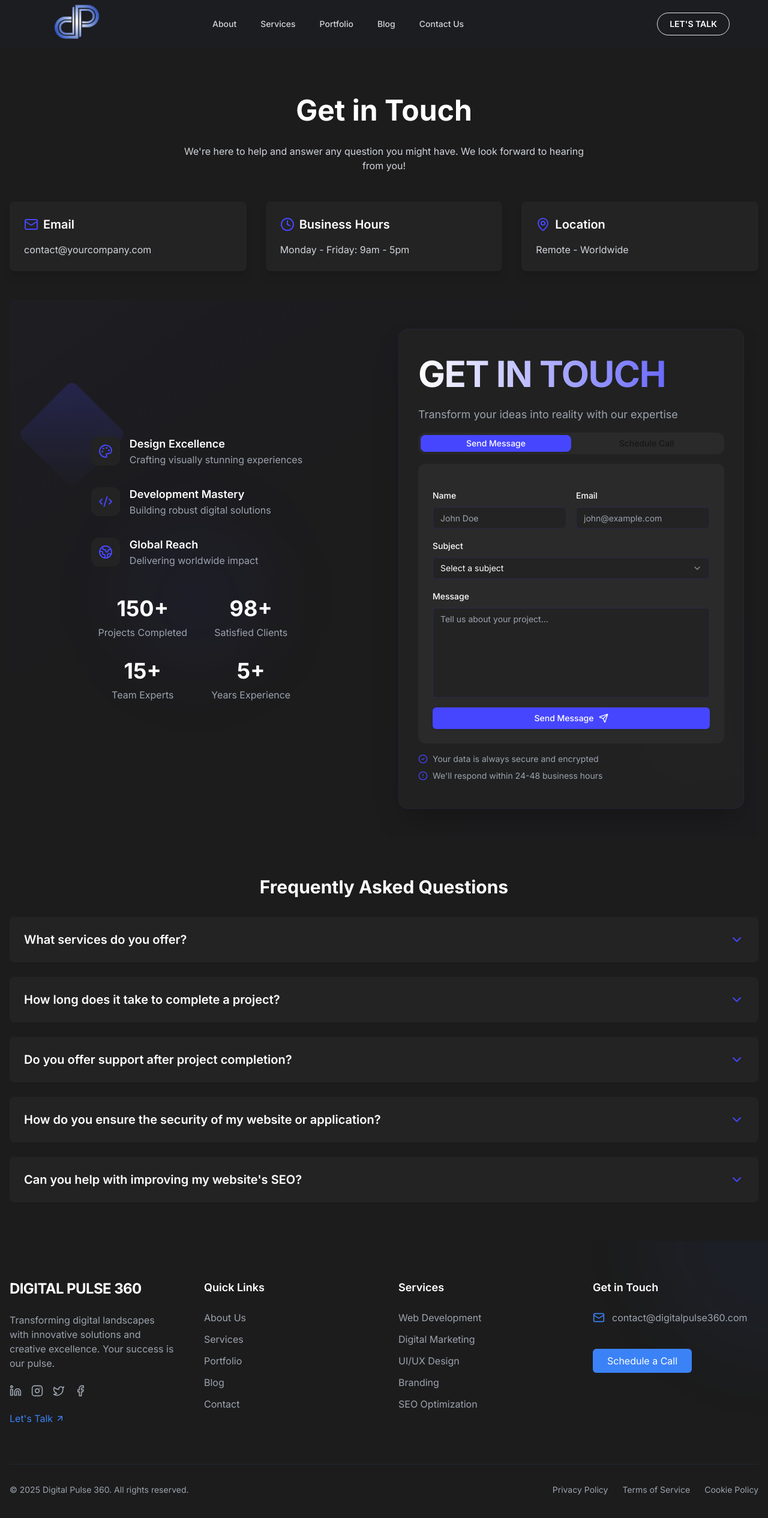
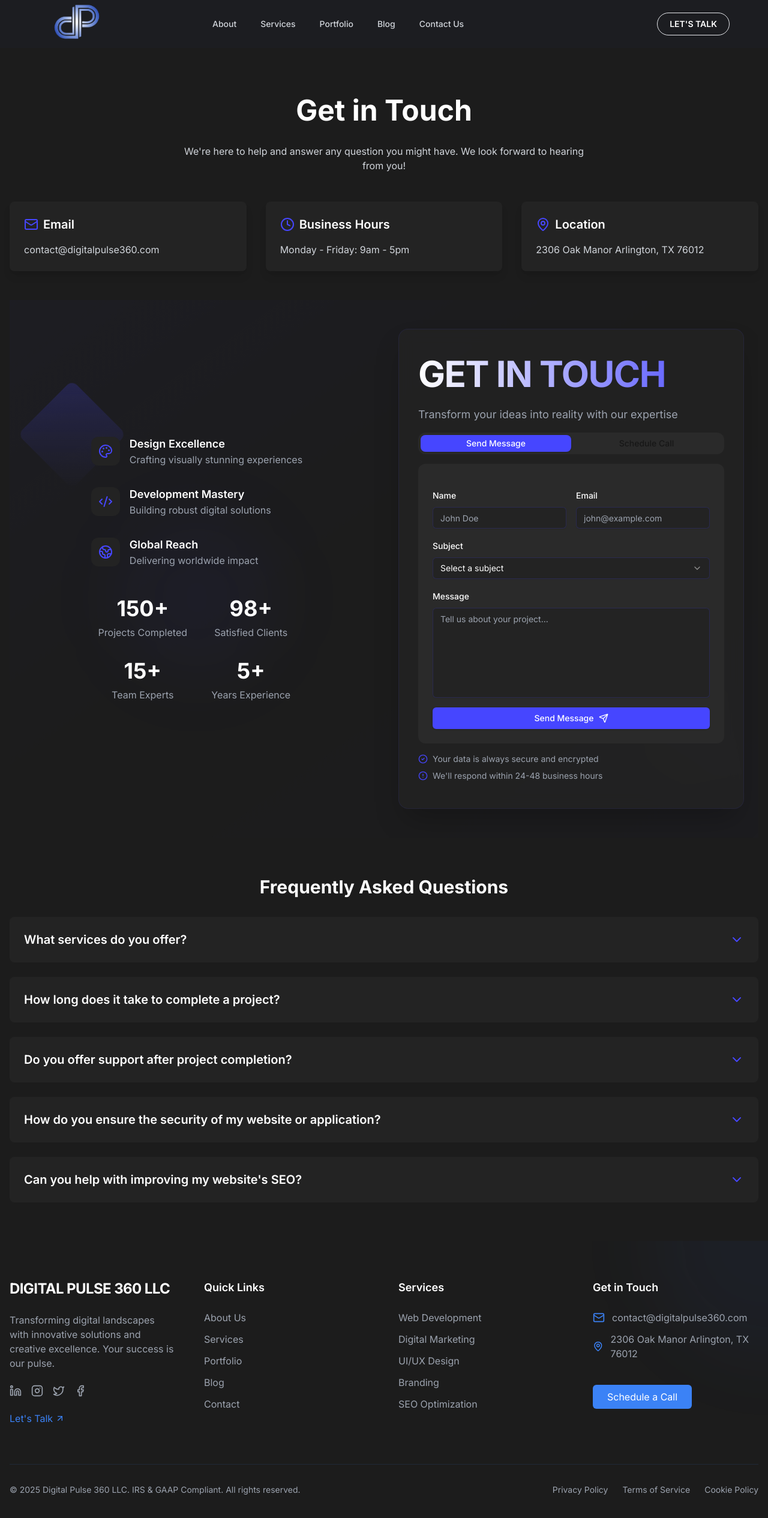
Before and after one commit to AbdullahRasheed45/Digital_Pulse_360, a Next.js app: page /contact in a window 1280 px wide. Shown: the top 2530 px of the page at 60% size. Built offline with nearby package versions, Linux system fonts and the light colour scheme.

Commit message:
minor adjusted to the layout and footer

```diff
--- a/src/app/Components/Footer/Footer.jsx
+++ b/src/app/Components/Footer/Footer.jsx
@@ -1,5 +1,14 @@
-import Link from "next/link"
-import { Mail, MapPin, Phone, ArrowUpRight, Linkedin, Instagram, Twitter, Facebook } from "lucide-react"
+import Link from "next/link";
+import {
+  Mail,
+  MapPin,
+  Phone,
+  ArrowUpRight,
+  Linkedin,
+  Instagram,
+  Twitter,
+  Facebook,
+} from "lucide-react";
 
 export default function Footer() {
   return (
@@ -12,10 +21,12 @@ export default function Footer() {
         <div className="grid grid-cols-1 md:grid-cols-2 lg:grid-cols-4 gap-12">
           {/* Brand Section */}
           <div className="space-y-6">
-            <h2 className="text-2xl font-bold tracking-tight">DIGITAL PULSE 360</h2>
+            <h2 className="text-2xl font-bold tracking-tight">
+              DIGITAL PULSE 360 LLC
+            </h2>
             <p className="text-gray-400 max-w-sm">
-              Transforming digital landscapes with innovative solutions and creative excellence. Your success is our
-              pulse.
+              Transforming digital landscapes with innovative solutions and
+              creative excellence. Your success is our pulse.
             </p>
             <div className="flex items-center space-x-4">
               <Link
@@ -65,27 +76,42 @@ export default function Footer() {
             <h3 className="text-lg font-semibold">Quick Links</h3>
             <ul className="space-y-3">
               <li>
-                <Link href="/about" className="text-gray-400 hover:text-white transition-colors">
+                <Link
+                  href="/about"
+                  className="text-gray-400 hover:text-white transition-colors"
+                >
                   About Us
                 </Link>
               </li>
               <li>
-                <Link href="/services" className="text-gray-400 hover:text-white transition-colors">
+                <Link
+                  href="/services"
+                  className="text-gray-400 hover:text-white transition-colors"
+                >
                   Services
                 </Link>
               </li>
               <li>
-                <Link href="/portfolio" className="text-gray-400 hover:text-white transition-colors">
+                <Link
+                  href="/portfolio"
+                  className="text-gray-400 hover:text-white transition-colors"
+                >
                   Portfolio
                 </Link>
               </li>
               <li>
-                <Link href="/careers" className="text-gray-400 hover:text-white transition-colors">
+                <Link
+                  href="/careers"
+                  className="text-gray-400 hover:text-white transition-colors"
+                >
                   Blog
                 </Link>
               </li>
               <li>
-                <Link href="/blog" className="text-gray-400 hover:text-white transition-colors">
+                <Link
+                  href="/blog"
+                  className="text-gray-400 hover:text-white transition-colors"
+                >
                   Contact
                 </Link>
               </li>
@@ -97,27 +123,42 @@ export default function Footer() {
             <h3 className="text-lg font-semibold">Services</h3>
             <ul className="space-y-3">
               <li>
-                <Link href="/services/web-development" className="text-gray-400 hover:text-white transition-colors">
+                <Link
+                  href="/services/web-development"
+                  className="text-gray-400 hover:text-white transition-colors"
+                >
                   Web Development
                 </Link>
               </li>
               <li>
-                <Link href="/services/digital-marketing" className="text-gray-400 hover:text-white transition-colors">
+                <Link
+                  href="/services/digital-marketing"
+                  className="text-gray-400 hover:text-white transition-colors"
+                >
                   Digital Marketing
                 </Link>
               </li>
               <li>
-                <Link href="/services/ui-ux" className="text-gray-400 hover:text-white transition-colors">
+                <Link
+                  href="/services/ui-ux"
+                  className="text-gray-400 hover:text-white transition-colors"
+                >
                   UI/UX Design
                 </Link>
               </li>
               <li>
-                <Link href="/services/branding" className="text-gray-400 hover:text-white transition-colors">
+                <Link
+                  href="/services/branding"
+                  className="text-gray-400 hover:text-white transition-colors"
+                >
                   Branding
                 </Link>
               </li>
               <li>
-                <Link href="/services/seo" className="text-gray-400 hover:text-white transition-colors">
+                <Link
+                  href="/services/seo"
+                  className="text-gray-400 hover:text-white transition-colors"
+                >
                   SEO Optimization
                 </Link>
               </li>
@@ -130,7 +171,17 @@ export default function Footer() {
             <ul className="space-y-3">
               <li className="flex items-center space-x-3 text-gray-400 hover:text-white transition-colors group">
                 <Mail className="w-5 h-5 text-blue-500 group-hover:text-blue-400" />
-                <a href="mailto:hello@digitalpulse360.com">contact@digitalpulse360.com</a>
+                <a href="mailto:hello@digitalpulse360.com">
+                  contact@digitalpulse360.com
+                </a>
+              </li>
+              {/* <li className="flex items-center space-x-3 text-gray-400 hover:text-white transition-colors group">
+                <Phone className="w-5 h-5 text-blue-500 group-hover:text-blue-400" />
+                <a href="tel:+1234567890">+1 (234) 567-890</a>
+              </li> */}
+              <li className="flex items-center space-x-3 text-gray-400 hover:text-white transition-colors group">
+                <MapPin className="w-5 h-5 text-blue-500 group-hover:text-blue-400" />
+                <span>2306 Oak Manor Arlington, TX 76012</span>
               </li>
             </ul>
             <div className="pt-4">
@@ -146,20 +197,32 @@ export default function Footer() {
 
         {/* Bottom Bar */}
         <div className="mt-16 pt-8 border-t border-gray-800 flex flex-col md:flex-row justify-between items-center space-y-4 md:space-y-0">
-          <p className="text-gray-400 text-sm">© {new Date().getFullYear()} Digital Pulse 360. All rights reserved.</p>
+          <p className="text-gray-400 text-sm">
+            © {new Date().getFullYear()} Digital Pulse 360 LLC. IRS & GAAP
+            Compliant. All rights reserved.
+          </p>
           <div className="flex space-x-6 text-sm">
-            <Link href="/privacy" className="text-gray-400 hover:text-white transition-colors">
+            <Link
+              href="/privacy"
+              className="text-gray-400 hover:text-white transition-colors"
+            >
               Privacy Policy
             </Link>
-            <Link href="/terms" className="text-gray-400 hover:text-white transition-colors">
+            <Link
+              href="/terms"
+              className="text-gray-400 hover:text-white transition-colors"
+            >
               Terms of Service
             </Link>
-            <Link href="/cookies" className="text-gray-400 hover:text-white transition-colors">
+            <Link
+              href="/cookies"
+              className="text-gray-400 hover:text-white transition-colors"
+            >
               Cookie Policy
             </Link>
           </div>
         </div>
       </div>
     </footer>
-  )
+  );
 }
--- a/src/app/about/layout.jsx
+++ b/src/app/about/layout.jsx
@@ -1,34 +1,34 @@
 const teamMembers = [
-    {
-      name: "Zubair Bashir",
-      role: "CEO & Founder",
-      image: "/images/zubair.jpg",
-      bio: "Visionary leader with 15+ years in tech innovation.",
-      bio1: "Zubair’s journey from a finance and accounting expert to a tech and AI enthusiast has been nothing short of transformative. With over 15 years of experience in financial management and a passion for cutting-edge technology, he now leads innovative AI-driven solutions that bridge the gap between finance and technology, helping businesses thrive in the digital age.",
-      twitter: "https://twitter.com/zubairbashir",
-      linkedin: "https://linkedin.com/in/zubairbashir",
-      github: "https://github.com/zubairbashir",
-    },
+  // {
+  //   name: "Zubair Bashir",
+  //   role: "CEO & Founder",
+  //   image: "/images/zubair.jpg",
+  //   bio: "Visionary leader with 15+ years in tech innovation.",
+  //   bio1: "Zubair’s journey from a finance and accounting expert to a tech and AI enthusiast has been nothing short of transformative. With over 15 years of experience in financial management and a passion for cutting-edge technology, he now leads innovative AI-driven solutions that bridge the gap between finance and technology, helping businesses thrive in the digital age.",
+  //   twitter: "https://twitter.com/zubairbashir",
+  //   linkedin: "https://linkedin.com/in/zubairbashir",
+  //   github: "https://github.com/zubairbashir",
+  // },
   {
     name: "Muhammad Abdullah",
     role: "CTO",
     image: "/images/abdullah1.jpg",
     bio: "Passionate about cutting-edge technologies and scalable solutions.",
-      bio1: "A tech enthusiast with a deep passion for developing scalable, efficient, and high-performance systems. Abdullah thrives on solving complex problems and has a proven track record of leading successful projects that harness the latest advancements in technology.",
+    bio1: "A Cambridge university graduate and tech enthusiast with a deep passion for developing scalable, efficient, and high-performance systems. Abdullah thrives on solving complex problems and has a proven track record of leading successful projects that harness the latest advancements in technology.",
     twitter: "https://twitter.com/johnsmith",
     linkedin: "https://linkedin.com/in/johnsmith",
     github: "https://github.com/johnsmith",
   },
-    {
-      name: "Alice Johnson",
-      role: "Design Lead",
-      image: "/images/alice.jpg",
-      bio: "Award-winning designer with a keen eye for user-centric experiences.",
-      bio1: "An award-winning designer with a sharp eye for user-centric experiences and a deep understanding of the intersection between art and technology. Alice crafts intuitive, aesthetically pleasing designs that enhance the user experience and elevate brand identity.",
-      twitter: "https://twitter.com/alicejohnson",
-      linkedin: "https://linkedin.com/in/alicejohnson",
-      github: "https://github.com/alicejohnson",
-    },
+  // {
+  //   name: "Alice Johnson",
+  //   role: "Design Lead",
+  //   image: "/images/alice.jpg",
+  //   bio: "Award-winning designer with a keen eye for user-centric experiences.",
+  //   bio1: "An award-winning designer with a sharp eye for user-centric experiences and a deep understanding of the intersection between art and technology. Alice crafts intuitive, aesthetically pleasing designs that enhance the user experience and elevate brand identity.",
+  //   twitter: "https://twitter.com/alicejohnson",
+  //   linkedin: "https://linkedin.com/in/alicejohnson",
+  //   github: "https://github.com/alicejohnson",
+  // },
   {
     name: "Usman Rasheed",
     role: "Marketing Director",
@@ -41,41 +41,44 @@ const teamMembers = [
   },
 ];
 export const metadata = {
-    title: 'About Digital Pulse 360 | Leading Digital Innovation Agency',
-    description: 'Learn about Digital Pulse 360\'s journey in digital innovation. Discover our story, meet our expert team, and explore our core values in web development, mobile apps, SEO, and digital marketing.',
+  title: "About Digital Pulse 360 | Leading Digital Innovation Agency",
+  description:
+    "Learn about Digital Pulse 360's journey in digital innovation. Discover our story, meet our expert team, and explore our core values in web development, mobile apps, SEO, and digital marketing.",
   keywords: [
-      'Digital Pulse 360',
-      'digital agency',
-      'about us',
-      'company history',
-      'digital innovation',
-      'tech team',
-      'company values',
-      'digital transformation experts',
-      'web development team',
-      'digital marketing agency'
+    "Digital Pulse 360",
+    "digital agency",
+    "about us",
+    "company history",
+    "digital innovation",
+    "tech team",
+    "company values",
+    "digital transformation experts",
+    "web development team",
+    "digital marketing agency",
   ],
   openGraph: {
-      title: 'About Digital Pulse 360 - Innovation Meets Excellence',
-      description: 'Meet the team behind Digital Pulse 360 and discover how we\'re transforming the digital landscape with innovative solutions and cutting-edge technology.',
-      url: 'https://digitalpulse360.com/about',
-      siteName: 'Digital Pulse 360',
+    title: "About Us | Digital Pulse 360 | Innovation Meets Excellence",
+    description:
+      "Meet the team behind Digital Pulse 360 and discover how we're transforming the digital landscape with innovative solutions and cutting-edge technology.",
+    url: "https://digitalpulse360.com/about",
+    siteName: "Digital Pulse 360",
     images: [
       {
-          url: '/images/about-og.jpg', // Replace with your actual OG image
+        url: "/images/about-og.jpg", // Replace with your actual OG image
         width: 1200,
         height: 630,
-          alt: 'Digital Pulse 360 Team'
-        }
+        alt: "Digital Pulse 360 Team",
+      },
     ],
-      locale: 'en_US',
-      type: 'website',
+    locale: "en_US",
+    type: "website",
   },
   twitter: {
-      card: 'summary_large_image',
-      title: 'About Digital Pulse 360',
-      description: 'Discover our journey in digital innovation and meet the team shaping the future of digital transformation.',
-      images: ['/images/about-og.jpg'], // Replace with your actual Twitter card image
+    card: "summary_large_image",
+    title: "About Digital Pulse 360",
+    description:
+      "Discover our journey in digital innovation and meet the team shaping the future of digital transformation.",
+    images: ["/images/about-og.jpg"], // Replace with your actual Twitter card image
   },
   robots: {
     index: true,
@@ -83,51 +86,48 @@ export const metadata = {
     googleBot: {
       index: true,
       follow: true,
-        'max-video-preview': -1,
-        'max-image-preview': 'large',
-        'max-snippet': -1,
+      "max-video-preview": -1,
+      "max-image-preview": "large",
+      "max-snippet": -1,
     },
   },
   alternates: {
-      canonical: 'https://digitalpulse360.com/about'
+    canonical: "https://digitalpulse360.com/about",
   },
   other: {
-      'schema-org': {
-        '@type': 'Organization',
-        name: 'Digital Pulse 360',
-        description: 'A leading digital innovation agency specializing in web development, mobile apps, SEO, and digital marketing solutions.',
-        foundingDate: '2020',
+    "schema-org": {
+      "@type": "Organization",
+      name: "Digital Pulse 360",
+      description:
+        "A leading digital innovation agency specializing in web development, mobile apps, SEO, and digital marketing solutions.",
+      foundingDate: "2020",
       founders: [
         {
-            '@type': 'Person',
-            name: 'Zubair Bashir',
-            jobTitle: 'CEO & Founder'
-          }
+          "@type": "Person",
+          name: "Zubair Bashir",
+          jobTitle: "CEO & Founder",
+        },
       ],
-        employees: teamMembers.map(member => ({
-          '@type': 'Person',
+      employees: teamMembers.map((member) => ({
+        "@type": "Person",
         name: member.name,
-          jobTitle: member.role
+        jobTitle: member.role,
       })),
-        url: 'https://digitalpulse360.com',
+      url: "https://digitalpulse360.com",
       logo: {
-          '@type': 'ImageObject',
-          url: 'https://digitalpulse360.com/logo.png' // Replace with actual logo URL
+        "@type": "ImageObject",
+        url: "https://digitalpulse360.com/logo.png", // Replace with actual logo URL
       },
       sameAs: [
-          'https://twitter.com/digitalpulse360',
-          'https://linkedin.com/company/digitalpulse360',
-          'https://github.com/digitalpulse360'
+        "https://twitter.com/digitalpulse360",
+        "https://linkedin.com/company/digitalpulse360",
+        "https://github.com/digitalpulse360",
         // Add other social media profiles
-        ]
-      }
-    }
-  }
+      ],
+    },
+  },
+};
 
 export default function AboutLayout({ children }) {
-    return (
-      <>
-        {children}
-      </>
-    )
+  return <>{children}</>;
 }
--- a/src/app/case-study/layout.jsx
+++ b/src/app/case-study/layout.jsx
@@ -14,7 +14,7 @@ export const metadata = {
       'mobile app portfolio'
     ],
     openGraph: {
-      title: 'Digital Success Stories - Digital Pulse 360 Portfolio',
+      title: 'Digital Success Stories | Digital Pulse 360 Portfolio',
       description: 'Discover how Digital Pulse 360 transforms businesses through innovative digital solutions. Real results, real success stories.',
       url: 'https://digitalpulse360.com/case-study',
       siteName: 'Digital Pulse 360',
--- a/src/app/contact/components/contact-page.jsx
+++ b/src/app/contact/components/contact-page.jsx
@@ -1,8 +1,8 @@
-"use client"
-import ContactForm from "./ContactUs"
-import { Mail, Clock, MapPin } from "lucide-react"
-import { motion } from "framer-motion"
-import FAQSection from "./FAQSection"
+"use client";
+import ContactForm from "./ContactUs";
+import { Mail, Clock, MapPin } from "lucide-react";
+import { motion } from "framer-motion";
+import FAQSection from "./FAQSection";
 
 export default function ContactPage() {
   return (
@@ -22,13 +22,14 @@ export default function ContactPage() {
           transition={{ duration: 0.5, delay: 0.2 }}
           className="text-gray-300 text-center max-w-2xl mx-auto mb-12"
         >
-            We're here to help and answer any question you might have. We look forward to hearing from you!
+          We're here to help and answer any question you might have. We look
+          forward to hearing from you!
         </motion.p>
         <div className="grid md:grid-cols-3 gap-8 mb-12">
           <ContactInfoCard
             icon={<Mail className="w-6 h-6 text-[#4646ff]" />}
             title="Email"
-              content="contact@yourcompany.com"
+            content="contact@digitalpulse360.com"
           />
           <ContactInfoCard
             icon={<Clock className="w-6 h-6 text-[#4646ff]" />}
@@ -38,14 +39,16 @@ export default function ContactPage() {
           <ContactInfoCard
             icon={<MapPin className="w-6 h-6 text-[#4646ff]" />}
             title="Location"
-              content="Remote - Worldwide"
+            content="2306 Oak Manor
+Arlington, TX 76012
+"
           />
         </div>
         <ContactForm />
         <FAQSection />
       </div>
     </main>
-    )
+  );
 }
 
 function ContactInfoCard({ icon, title, content }) {
@@ -62,5 +65,5 @@ export default function ContactPage() {
       </div>
       <p className="text-gray-300">{content}</p>
     </motion.div>
-    )
+  );
 }
--- a/src/app/contact/layout.jsx
+++ b/src/app/contact/layout.jsx
@@ -1,5 +1,5 @@
 export const metadata = {
-    title: 'Contact Digital Pulse 360 | Get in Touch for Digital Solutions',
+    title: 'Contact | Digital Pulse 360 | Get in Touch for Digital Solutions',
     description: 'Connect with Digital Pulse 360 for web development, mobile apps, SEO, and digital marketing solutions. Let\'s discuss your next digital project and transform your online presence.',
     keywords: [
       'contact Digital Pulse 360',
--- a/src/app/services/layout.jsx
+++ b/src/app/services/layout.jsx
@@ -14,7 +14,7 @@ export const metadata = {
       'digital transformation'
     ],
     openGraph: {
-      title: 'Digital Services - Digital Pulse 360',
+      title: 'Digital Services | Digital Pulse 360',
       description: 'Comprehensive digital services including web development, mobile apps, SEO, social media marketing, UI/UX design, and market analytics. Transform your digital presence with Digital Pulse 360.',
       url: 'https://digitalpulse360.com/services',
       siteName: 'Digital Pulse 360',
--- a/src/app/terms/layout.jsx
+++ b/src/app/terms/layout.jsx
@@ -14,7 +14,7 @@ export const metadata = {
       'user rights'
     ],
     openGraph: {
-      title: 'Terms & Privacy Policy - Digital Pulse 360',
+      title: 'Terms & Privacy Policy | Digital Pulse 360',
       description: 'Important information about your rights, our data practices, and terms of service.',
       url: 'https://digitalpulse360.com/terms',
       siteName: 'Digital Pulse 360',
```
Also changed, not shown: src/app/about/page.jsx (+34 -33 lines). Lines whose indentation alone changed are shown as unchanged.
